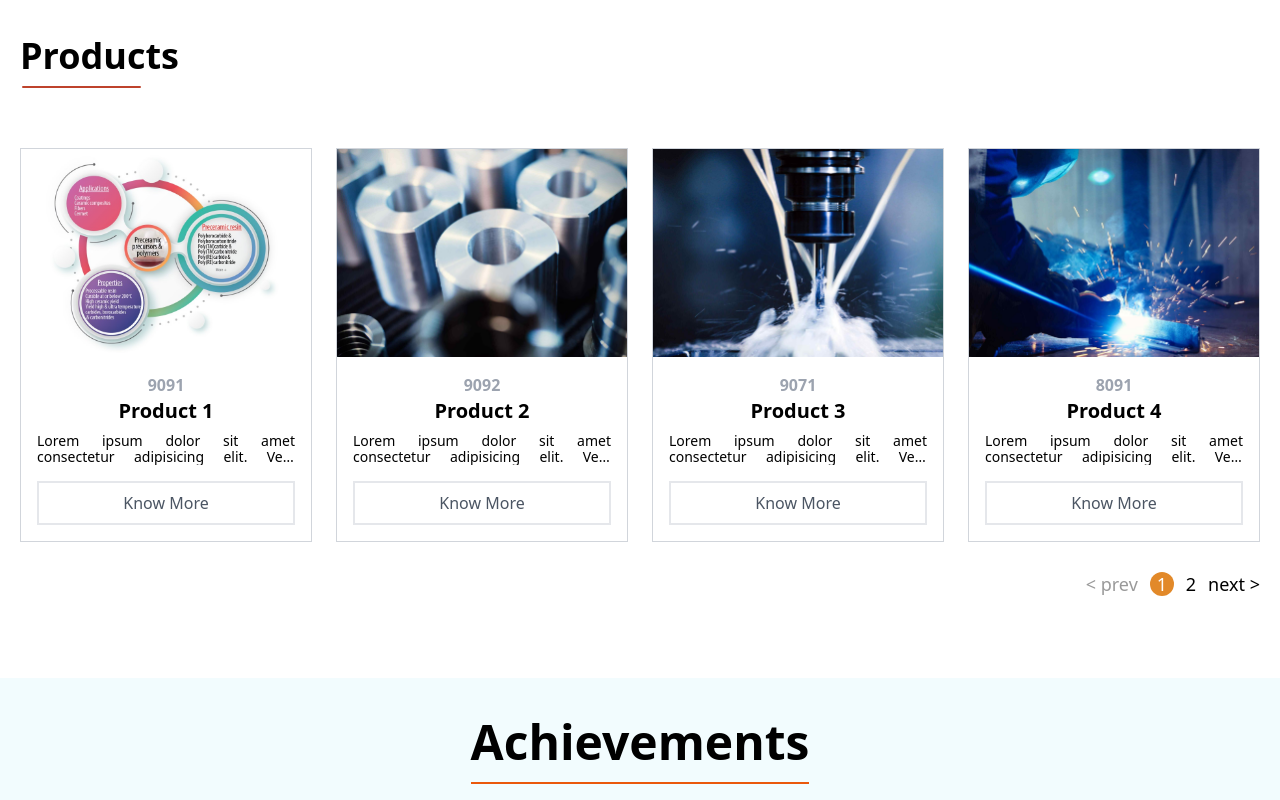
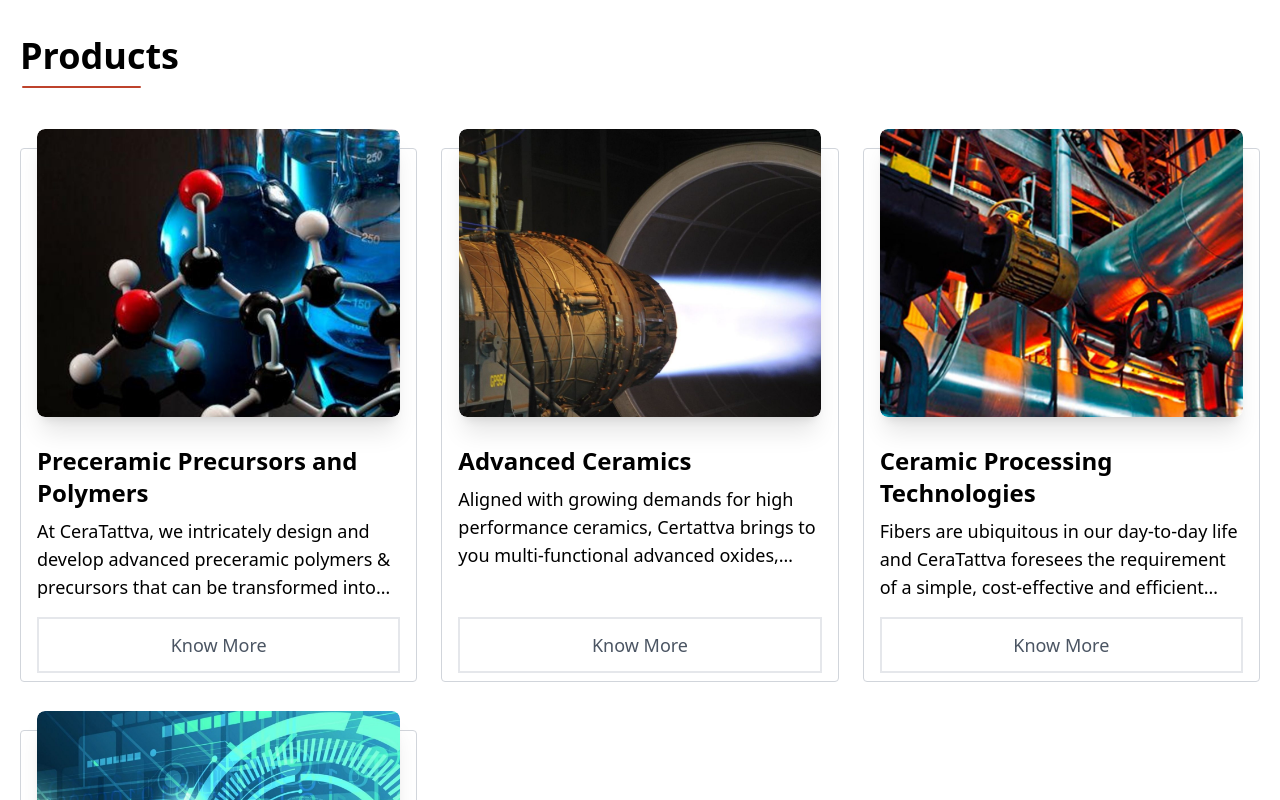
Before and after one commit to himanshukr02122/ceratattva-frontend, a Next.js app: page / in a window 1280 px wide. Shown: the part 1720-2520 px from the top of the page. Built offline with nearby package versions, Linux system fonts and the light colour scheme.

Commit message:
chnaged product name and description in home page

```diff
--- a/components/sections/home/Products.tsx
+++ b/components/sections/home/Products.tsx
@@ -8,9 +8,9 @@ import ReactPaginate from 'react-paginate';
 const products:{productId:String; productSample: String, productTitle:String; productDescription:String; currency:String, discount:String, markedPrice:number, sellingPrice:number}[] = [
     {
         productId: "9091",
-        productSample: "/home/pdc-diagram-1.jpg",
-        productTitle: "Product 1",
-        productDescription: "Unique amalgamation of superior technologies and project management services.",
+        productSample: "/products/polymer-and-precursors-banner.jpg",
+        productTitle: "Preceramic Precursors and Polymers",
+        productDescription: "At CeraTattva, we intricately design and develop advanced preceramic polymers & precursors that can be transformed into thermo-structural, functional, and technical ceramics.",
         currency: "₹",
         discount: "-20%",
         markedPrice: 1000,
@@ -18,9 +18,9 @@ const products:{productId:String; productSample: String, productTitle:String; pr
     },
     {
         productId: "9092",
-        productSample: "/home/post_07.jpg",
-        productTitle: "Product 2",
-        productDescription: "Unique amalgamation of superior technologies and project management services.",
+        productSample: "/products/advanced-ceramics-banner.jpg",
+        productTitle: "Advanced Ceramics",
+        productDescription: "Aligned with growing demands for high performance ceramics, Certattva brings to you multi-functional advanced oxides, carbides, nitrides, borides, carboborides, carbonitrides and carboboronitrides that cater to a wider market.",
         currency: "₹",
         discount: "-20%",
         markedPrice: 1000,
@@ -28,9 +28,9 @@ const products:{productId:String; productSample: String, productTitle:String; pr
     },
     {
         productId: "9071",
-        productSample: "/home/post_14.jpg",
-        productTitle: "Product 3",
-        productDescription: "Unique amalgamation of superior technologies and project management services.",
+        productSample: "/products/ceramic-processing-instrument-banner.jpg",
+        productTitle: "Ceramic Processing Technologies",
+        productDescription: "Fibers are ubiquitous in our day-to-day life and CeraTattva foresees the requirement of a simple, cost-effective and efficient polymer and ceramic fiber producing machine which is amenable for bulk production.",
         currency: "₹",
         discount: "-20%",
         markedPrice: 1000,
@@ -38,53 +38,65 @@ const products:{productId:String; productSample: String, productTitle:String; pr
     },
     {
         productId: "8091",
-        productSample: "/home/post_16.jpg",
-        productTitle: "Product 4",
-        productDescription: "Unique amalgamation of superior technologies and project management services.",
+        productSample: "/products/ceraquest-banner.jpg",
+        productTitle: "Ceramic Processing Technologies",
+        productDescription: "Ceraquest- an initiative by CeraTattva Pvt Ltd provides a one stop solution for all your “Material” needs.",
         currency: "₹",
         discount: "-20%",
         markedPrice: 1000,
         sellingPrice: 800
-    },
-    {
-        productId: "7999",
-        productSample: "/home/pdc-diagram-1.jpg",
-        productTitle: "Product 5",
-        productDescription: "Unique amalgamation of superior technologies and project management services.",
-        currency: "₹",
-        discount: "-20%",
-        markedPrice: 1000,
-        sellingPrice: 800
-    },
+    }
 ]
 
 
 const Items:React.FC<{currentItems:{}[]}> = ({ currentItems }) => {
     return (
-      <div className='grid sm:grid-cols-2 lg:grid-cols-4 gap-6 py-5'>
+      <div className='grid sm:grid-cols-2 lg:grid-cols-3 gap-x-6 gap-y-12  py-5'>
         {currentItems &&
           currentItems.map((item:any,index:number ) => (
-            <div key={index} className='group max-w-xs mx-auto md:max-w-none border border-orange-600 sm:border-gray-300 hover:shadow-inner hover:shadow duration-300 hover:border-orange-600'>
-              <div className='relative h-52 4xl:h-80 overflow-hidden '>
+            <div key={index} className='relative h-full pb-16 rounded relative group border border-orange-600 sm:border-gray-300 hover:shadow-inner hover:shadow-xl duration-300 hover:border-orange-600'>
+              <div className='relative w-11/12 mx-auto h-64 xl:h-72 4xl:h-96 top-[-20px] overflow-hidden rounded-lg shadow-xl'>
                   <Image
                       src={item.productSample}
                       alt={item.productTitle}
                       fill
                       sizes="(max-width: 768px) 100vw, (max-width: 1200px) 50vw, 33vw"
-                  className='object-center object-cover group-hover:scale-125 transform-gpu group-hover:origin-top duration-300'
+                      className='object-center object-cover group-hover:scale-125 transform-gpu group-hover:origin-top duration-300 rounded-lg'
                   />
               </div>
-              <div className='py-4 text-center px-4'>
-                <span className=' font-semibold text-gray-400'>{item.productId}</span>
-                <h3 className='text-xl font-semibold'>{item.productTitle}</h3>
-                <p className='text-sm font-light text-justify leading-4 line-clamp-2 my-2'>Lorem ipsum dolor sit amet consectetur adipisicing elit. Velit repellendus a necessitatibus vel obcaecati omnis minima esse culpa reprehenderit eveniet?</p>
-                <Link href="" target='_blank'
-                  className='border-2 block mt-4 w-100 py-2 px-5 text-gray-600 hover:border-black hover:bg-black hover:text-white font-medium duration-300'
+              <div className='py-2 top-64 bottom-0 left-0 px-4'>
+                  <div>
+                      <h3 className='text-2xl font-semibold line-clamp-2'>{item.productTitle}</h3>
+                      <p className='text-sm xl:text-lg line-clamp-3 my-2 duration-300'>{item.productDescription}</p>
+                  </div>
+              </div>
+              <Link href="/product"
+                  className='border-2 absolute bottom-2 left-0 right-0 mx-4 text-center block mt-4 w-100 py-2 xl:py-3 xl:text-lg px-5 text-gray-600 hover:border-black hover:bg-black hover:text-white font-medium duration-300'
                   >
                   Know More
               </Link>
             </div>
-            </div>
+            // <div key={index} className='group max-w-xs mx-auto md:max-w-none border border-orange-600 sm:border-gray-300 hover:shadow-inner hover:shadow duration-300 hover:border-orange-600'>
+            //   <div className='relative h-52 4xl:h-80 overflow-hidden '>
+            //     <Image
+            //       src={item.productSample}
+            //       alt={item.productTitle}
+            //       fill
+            //       sizes="(max-width: 768px) 100vw, (max-width: 1200px) 50vw, 33vw"
+            //       className='object-center object-cover group-hover:scale-125 transform-gpu group-hover:origin-top duration-300'
+            //     />
+            //   </div>
+            //   <div className='py-4 text-center px-4'>
+            //     <span className=' font-semibold text-gray-400'>{item.productId}</span>
+            //     <h3 className='text-xl font-semibold'>{item.productTitle}</h3>
+            //     <p className='text-sm font-light text-left leading-4 line-clamp-2 my-2'>Lorem ipsum dolor sit amet consectetur adipisicing elit. Velit repellendus a necessitatibus vel obcaecati omnis minima esse culpa reprehenderit eveniet?</p>
+            //     <Link href="" target='_blank'
+            //       className='border-2 block mt-4 w-100 py-2 px-5 text-gray-600 hover:border-black hover:bg-black hover:text-white font-medium duration-300'
+            //     >
+            //       Know More
+            //     </Link>
+            //   </div>
+            // </div>
           ))}
       </div>
     );
```
Lines whose indentation alone changed are shown as unchanged.
